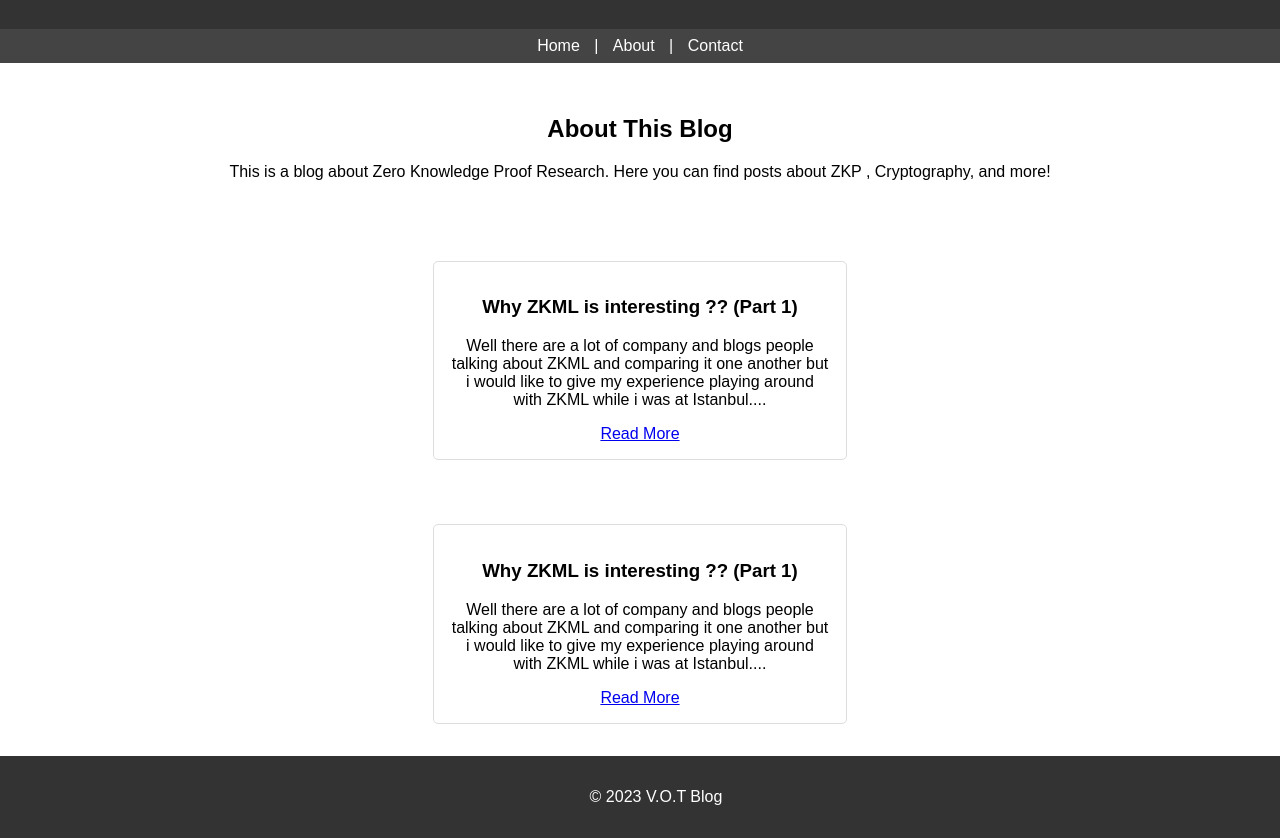
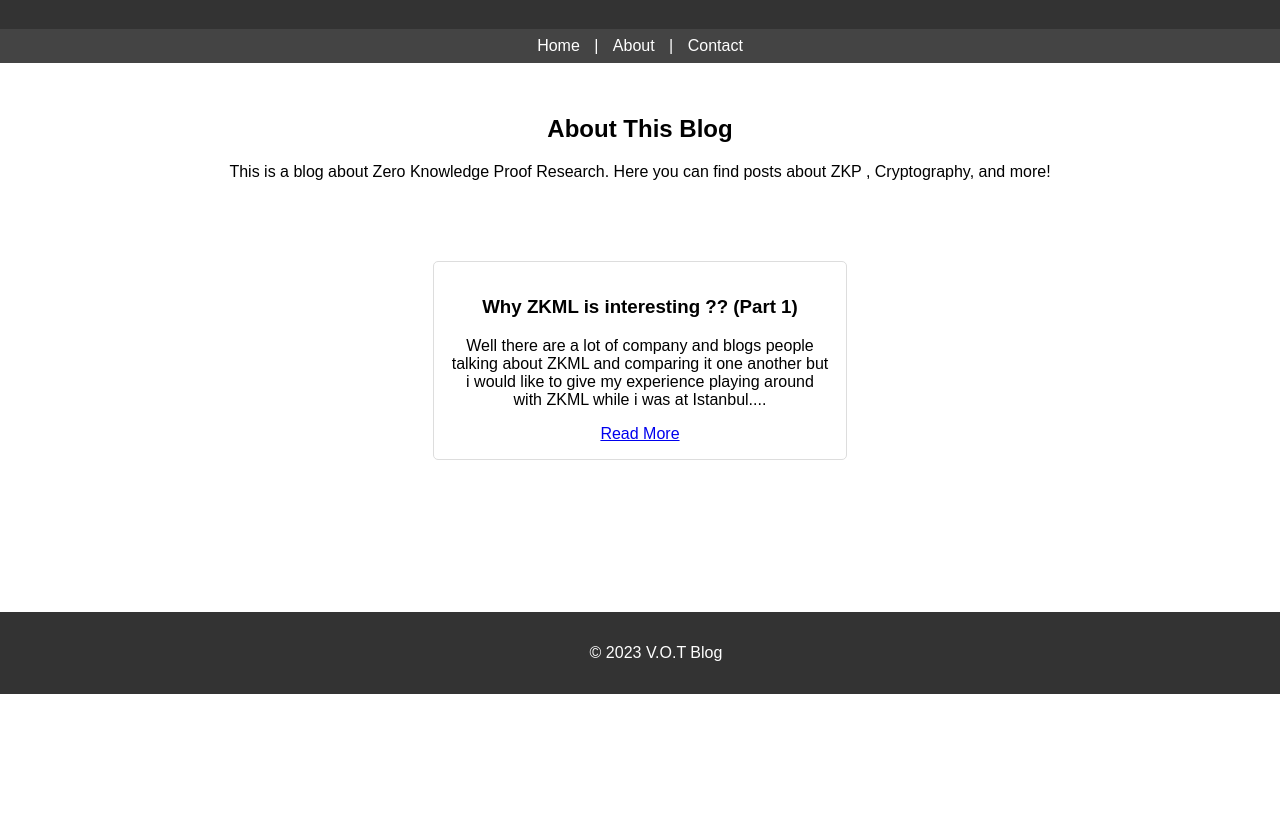
Before and after one commit to makluganteng/ZK-Research, a plain HTML site: page index.html in a window 1280 px wide. Shown: the part 118-956 px from the top of the page. After the commit the page ends 812 px from the top, so only its background shows below. Drawn offline with Linux system fonts and the light colour scheme.

Commit message:
remove duplicate

```diff
--- a/index.html
+++ b/index.html
@@ -108,15 +108,6 @@
         </div>
         <!-- Add more posts as needed -->
     </div>
-
-    <div class="blog-posts">
-        <div class="post">
-            <h3>Why ZKML is interesting ?? (Part 1)</h3>
-            <p>Well there are a lot of company and blogs people talking about ZKML and comparing it one another but i would like to give my experience playing around with ZKML while i was at Istanbul....</p>
-            <a href="/ZK-Research/posts/what-makes-zkml-interesting.html">Read More</a>
-        </div>
-        <!-- Add more posts as needed -->
-    </div>
 </div>
 
     <div class="footer">
```
